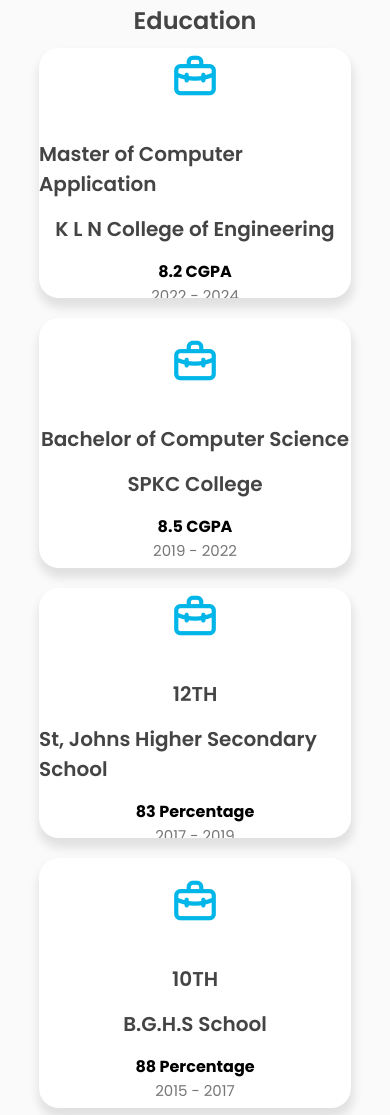
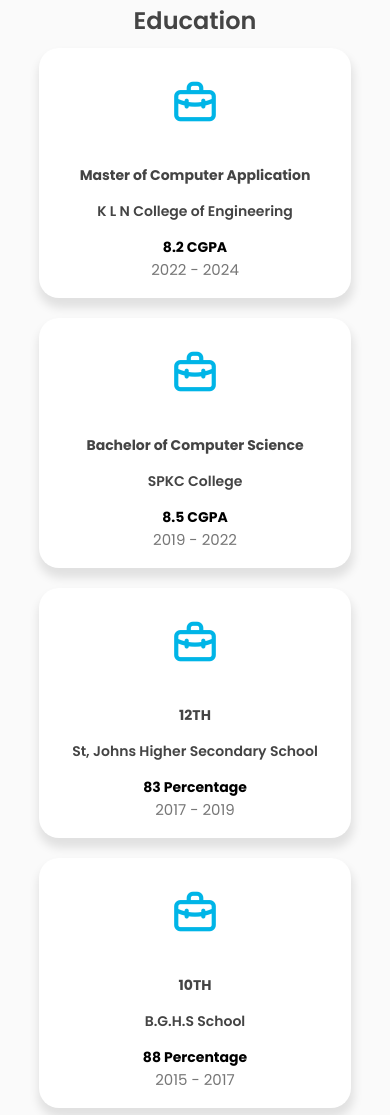
Before and after one commit to Arjunan1234/portfolio, a plain HTML site: page index.html in a window 390 px wide. Shown: the part 1865-2980 px from the top of the page. Drawn offline with nearby package versions, Linux system fonts and the light colour scheme.

Commit message:
mobile screen modified

```diff
--- a/assets/css/style.css
+++ b/assets/css/style.css
@@ -702,20 +702,20 @@
     margin-right: -4px;
 }
 .side-css {
-    margin-right: -4px;
+    margin-right: -13px;
 }
 
 .side-bootstrap {
-    margin-right: 30px;
+    margin-right: -8px;
 }
 .side-javascript{
-    margin-right: 20px;
+    margin-right: -10px;
 }
 .side-react {
     margin-right: 71px;
 }
 .side-java {
-    margin-right: 86px;
+    margin-right: 5px;
 }
 .side-pods
 {
@@ -868,3 +868,15 @@
     justify-content: center;
     flex-direction: column;
   }
+
+  @media only screen and (max-width: 767px) {
+    /* Decrease text size for better mobile readability */
+    .phone-degree,
+    .phone-college,
+    .phone-cgpa {
+      font-size: 14px; /* Adjust the font size for mobile screens */
+    }
+    .phone-degree {
+        font-weight: bold;
+      }
+  }
--- a/index.html
+++ b/index.html
@@ -127,31 +127,31 @@
           <div class="project-container">
             <div class="project-box">
                 <i class="uil uil-briefcase-alt"></i>
-                <h3>Master of Computer Application</h3>
-                <h3>K L N College of Engineering</h3>
-                <h4>8.2 CGPA</h4>
-                <label>2022 - 2024</label>
+                <h3 class="phone-degree">Master of Computer Application</h3>
+                <h3 class="phone-college">K L N College of Engineering</h3>
+                <h4 class="phone-cgpa">8.2 CGPA</h4>
+                <label class="phone-year">2022 - 2024</label>
             </div>
             <div class="project-box">
                 <i class="uil  uil-briefcase-alt"></i>
-                <h3>Bachelor of Computer Science</h3>
-                <h3>SPKC College</h3>
-                <h4>8.5 CGPA</h4>
-                <label>2019 - 2022</label>
+                <h3  class="phone-degree">Bachelor of Computer Science</h3>
+                <h3 class="phone-college">SPKC College</h3>
+                <h4 class="phone-cgpa">8.5 CGPA</h4>
+                <label class="phone-cgpa">2019 - 2022</label>
             </div>
             <div class="project-box">
                 <i class="uil  uil-briefcase-alt"></i>
-                <h3>12TH</h3>
-                <h3>St, Johns Higher Secondary School</h3>
-                <h4>83   Percentage</h4>
-                <label>2017 - 2019</label>
+                <h3 class="phone-degree">12TH</h3>
+                <h3 class="phone-college">St, Johns Higher Secondary School</h3>
+                <h4 class="phone-cgpa">83   Percentage</h4>
+                <label class="phone-cgpa">2017 - 2019</label>
             </div>
             <div class="project-box">
                 <i class="uil  uil-briefcase-alt"></i>
-                <h3>10TH</h3>
-                <h3>B.G.H.S School</h3>
-                <h4>88 Percentage</h4>
-                <label>2015 - 2017</label>
+                <h3 class="phone-degree">10TH</h3>
+                <h3 class="phone-college">B.G.H.S School</h3>
+                <h4 class="phone-cgpa">88 Percentage</h4>
+                <label class="phone-cgpa">2015 - 2017</label>
             </div>
           </div>
        </section>
```
